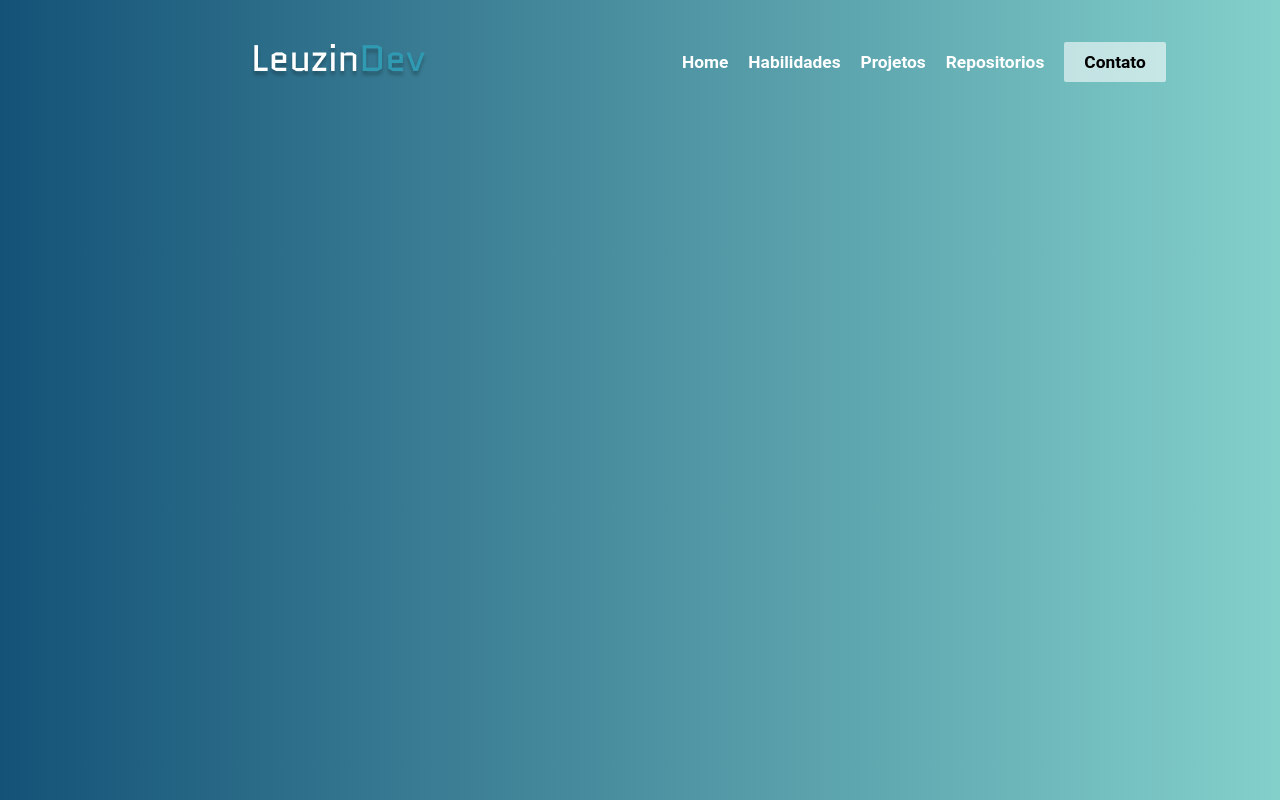
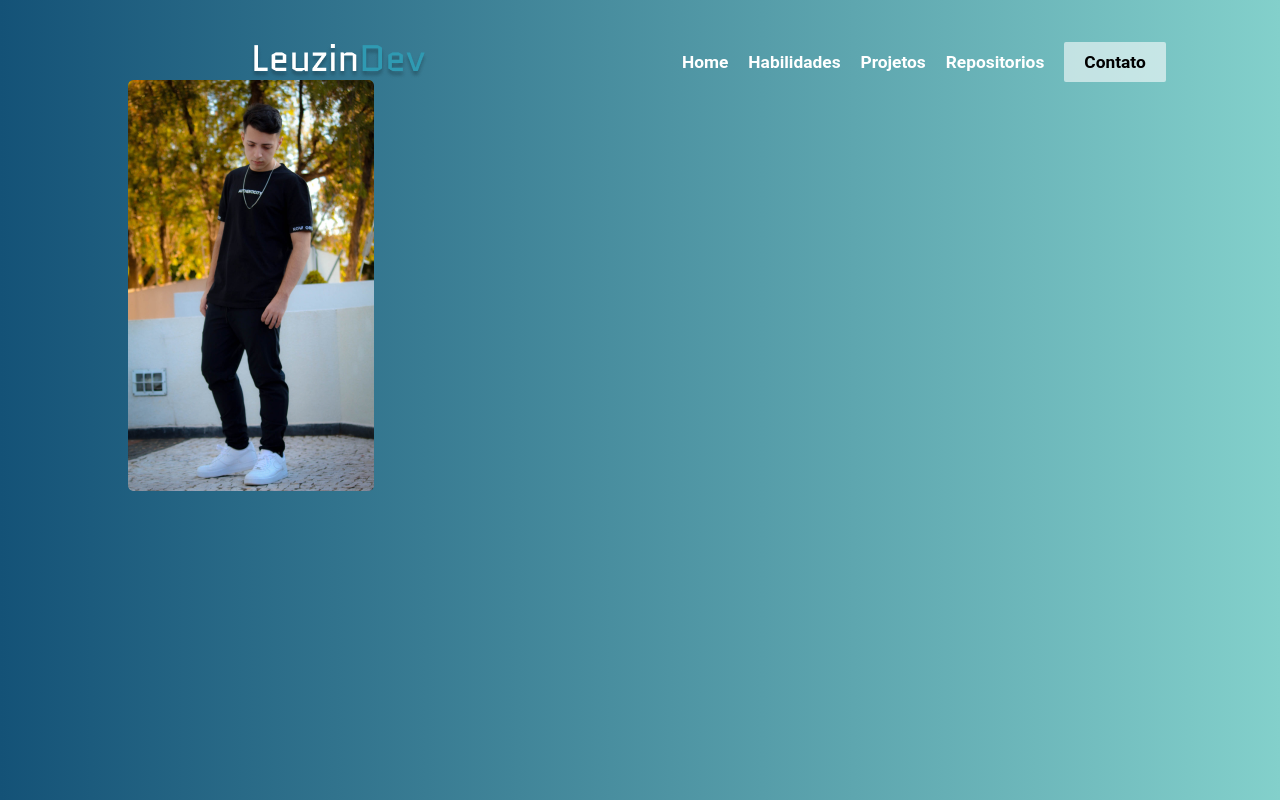
Before and after one commit to leuzindev/Portifolio-leuzindev, a Next.js app: page / in a window 1280 px wide. Built offline with nearby package versions, Linux system fonts and the light colour scheme.

Commit message:
minha foto

```diff
--- /dev/null
+++ b/src/components/AboutMe/AboutMe.tsx
@@ -0,0 +1,18 @@
+import { AreaAboutMeContainer, LeftCard, MeImage, RightCard } from "./styled";
+
+
+import me from '/public/images/me.png'
+export function AboutMe() {
+
+    return(
+
+        <AreaAboutMeContainer>
+            <LeftCard>
+
+            </LeftCard>
+            <RightCard>
+                <MeImage src={me} alt="Minha foto"/>
+            </RightCard>
+        </AreaAboutMeContainer>
+    )
+}
--- /dev/null
+++ b/src/components/AboutMe/styled.ts
@@ -0,0 +1,25 @@
+import styled from "styled-components";
+import Image from "next/image";
+
+export const AreaAboutMeContainer = styled.div`
+
+
+
+`
+
+export const LeftCard = styled.div`
+
+
+
+`
+export const RightCard = styled.div`
+
+
+
+`
+
+export const MeImage = styled(Image)`
+    border-radius: 5px;
+
+
+`
--- a/src/pages/index.tsx
+++ b/src/pages/index.tsx
@@ -1,3 +1,4 @@
+import { AboutMe } from "@/components/AboutMe/AboutMe";
 import { Header } from "@/components/Header/Header";
 import { Container, Tela } from "@/styles/kitUI";
 
@@ -8,6 +9,7 @@ export default function Home() {
     <Tela>
       <Container>
       <Header/>
+      <AboutMe/>
       </Container>
     </Tela>
   )
```
Also changed, not shown: public/images/me.png (added).
